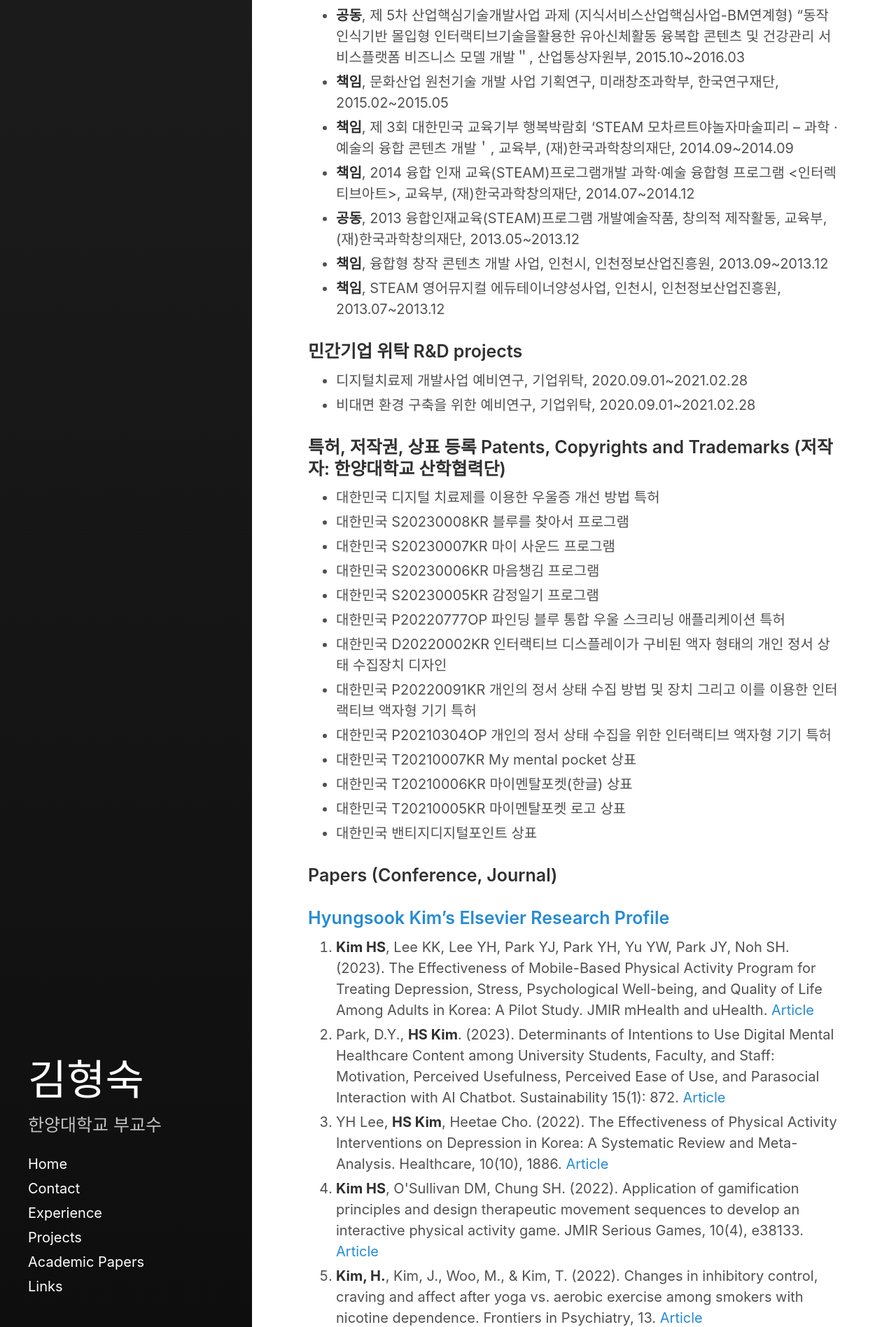
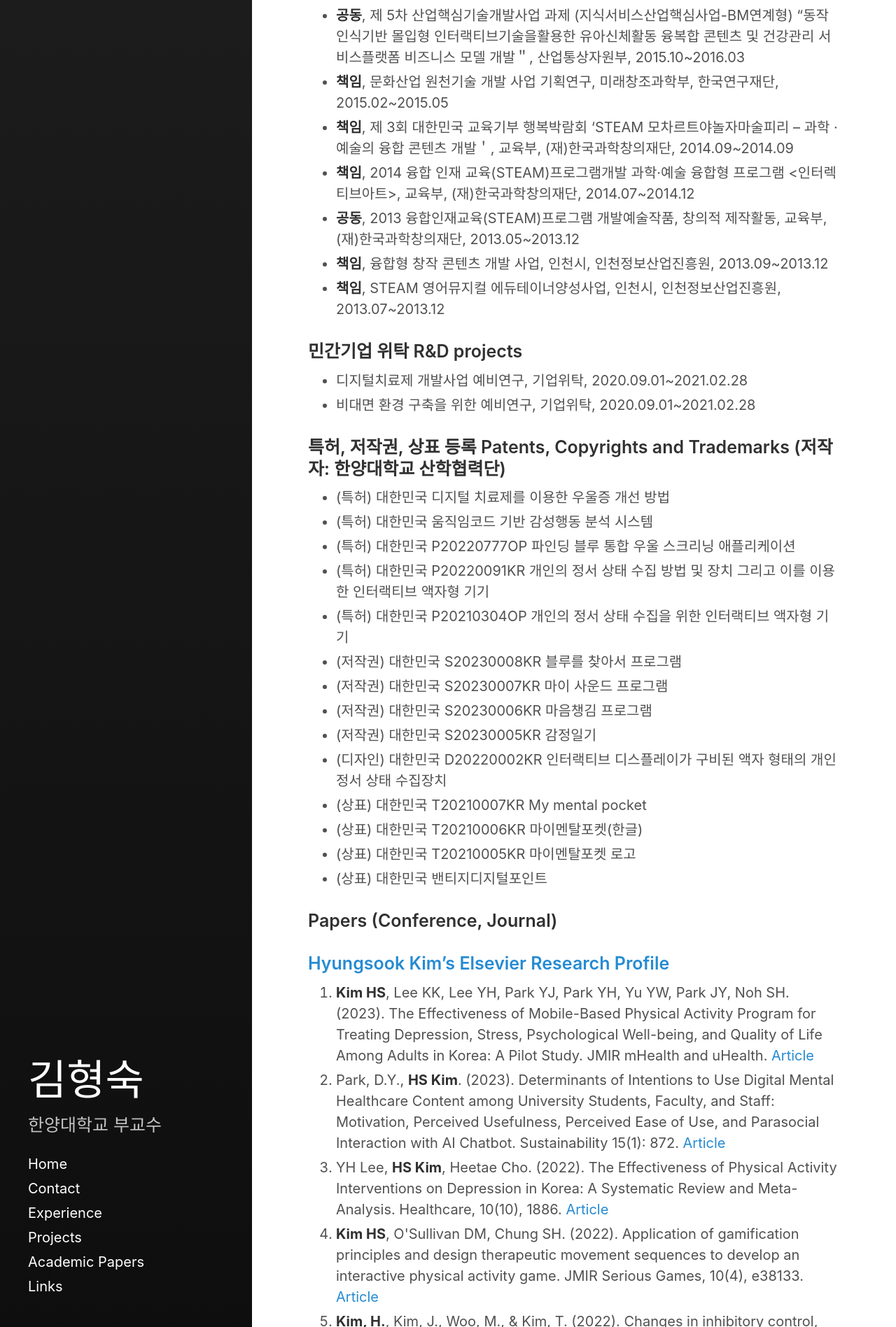
Before and after one commit to Rugger12/hyungsook, a Jekyll site: the page built from _posts/2023-05-30-about-me.md, in a window 1280 px wide. Shown: the part 3103-5000 px from the top of the page at 70% size. Built offline with Jekyll 4.4.1, drawn with Linux system fonts in a browser that asks for light colours.

Commit message:
Update 2023-05-30-about-me.md

```diff
--- a/_posts/2023-05-30-about-me.md
+++ b/_posts/2023-05-30-about-me.md
@@ -78,19 +78,21 @@ excerpt_separator:  <!--more-->
 * 비대면 환경 구축을 위한 예비연구, 기업위탁, 2020.09.01~2021.02.28
 
 ### 특허, 저작권, 상표 등록 Patents, Copyrights and Trademarks (저작자: 한양대학교 산학협력단)
-* 대한민국	디지털 치료제를 이용한 우울증 개선 방법	특허
-* 대한민국	S20230008KR	블루를 찾아서	프로그램
-* 대한민국	S20230007KR	마이 사운드	프로그램
-* 대한민국	S20230006KR	마음챙김	프로그램
-* 대한민국	S20230005KR	감정일기	프로그램
-* 대한민국	P20220777OP	파인딩 블루 통합 우울 스크리닝 애플리케이션	특허
-* 대한민국	D20220002KR	인터랙티브 디스플레이가 구비된 액자 형태의 개인 정서 상태 수집장치	디자인
-* 대한민국	P20220091KR	개인의 정서 상태 수집 방법 및 장치 그리고 이를 이용한 인터랙티브 액자형 기기	특허
-* 대한민국	P20210304OP	개인의 정서 상태 수집을 위한 인터랙티브 액자형 기기	특허
-* 대한민국	T20210007KR	My mental pocket	상표
-* 대한민국	T20210006KR	마이멘탈포켓(한글)	상표
-* 대한민국	T20210005KR	마이멘탈포켓 로고	상표
-* 대한민국	밴티지디지털포인트	상표
+* (특허) 대한민국	디지털 치료제를 이용한 우울증 개선 방법
+* (특허) 대한민국  움직임코드 기반 감성행동 분석 시스템
+* (특허) 대한민국	P20220777OP	파인딩 블루 통합 우울 스크리닝 애플리케이션
+* (특허) 대한민국	P20220091KR	개인의 정서 상태 수집 방법 및 장치 그리고 이를 이용한 인터랙티브 액자형 기기
+* (특허) 대한민국	P20210304OP	개인의 정서 상태 수집을 위한 인터랙티브 액자형 기기
+* (저작권) 대한민국	S20230008KR	블루를 찾아서	프로그램
+* (저작권) 대한민국	S20230007KR	마이 사운드	프로그램
+* (저작권) 대한민국	S20230006KR	마음챙김	프로그램
+* (저작권) 대한민국	S20230005KR	감정일기
+* (디자인) 대한민국	D20220002KR	인터랙티브 디스플레이가 구비된 액자 형태의 개인 정서 상태 수집장치
+* (상표) 대한민국	T20210007KR	My mental pocket
+* (상표) 대한민국  T20210006KR	마이멘탈포켓(한글)
+* (상표) 대한민국	T20210005KR	마이멘탈포켓 로고
+* (상표) 대한민국	밴티지디지털포인트
+
 
 <a name="papers"></a>
 ### Papers (Conference, Journal)
```
